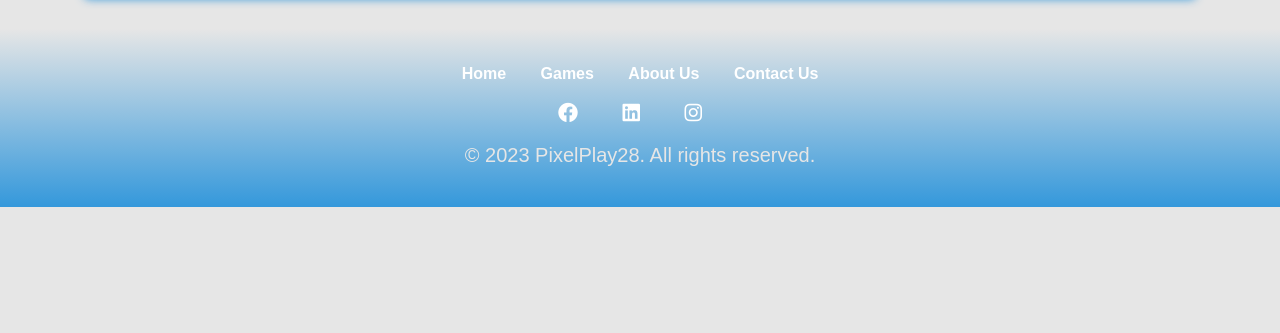
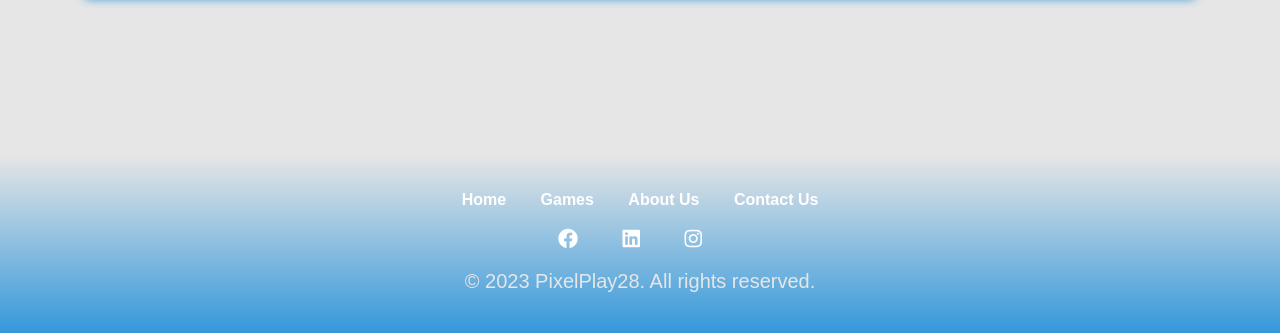
Before and after one commit to Laurynlau/Team28GitHub, a PHP site: page /submittedForm.php in a window 1280 px wide. Shown: the part 467-800 px from the top of the page. Run offline with PHP 8.4, Linux system fonts and the light colour scheme.

Commit message:
Add files via upload

```diff
--- a/submittedStyle.css
+++ b/submittedStyle.css
@@ -2,8 +2,16 @@ nav{
     margin-bottom: 25px;
 }
 
-footer{
-    margin-top: 30px;
+footer {
+    background: linear-gradient(to bottom, #e6e6e6, #3498db);
+    color: #ffffff;
+    padding: 20px;
+    text-align: center;
+    position: fixed;
+    bottom: 0px;
+    left: 0px;
+    right: 0px;
+    margin-bottom: 0px;
 }
 
 body {
```
